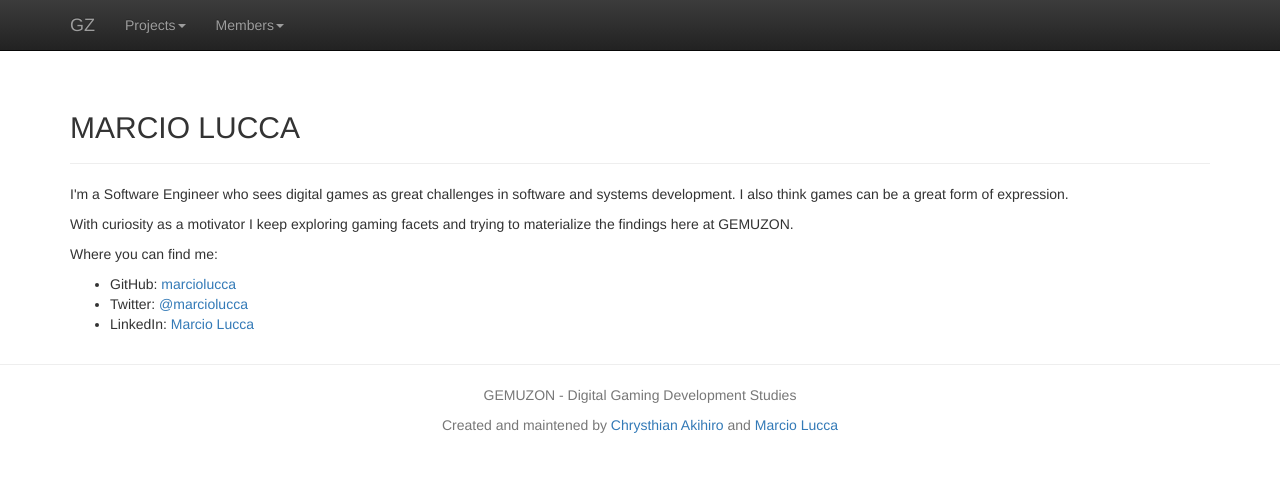
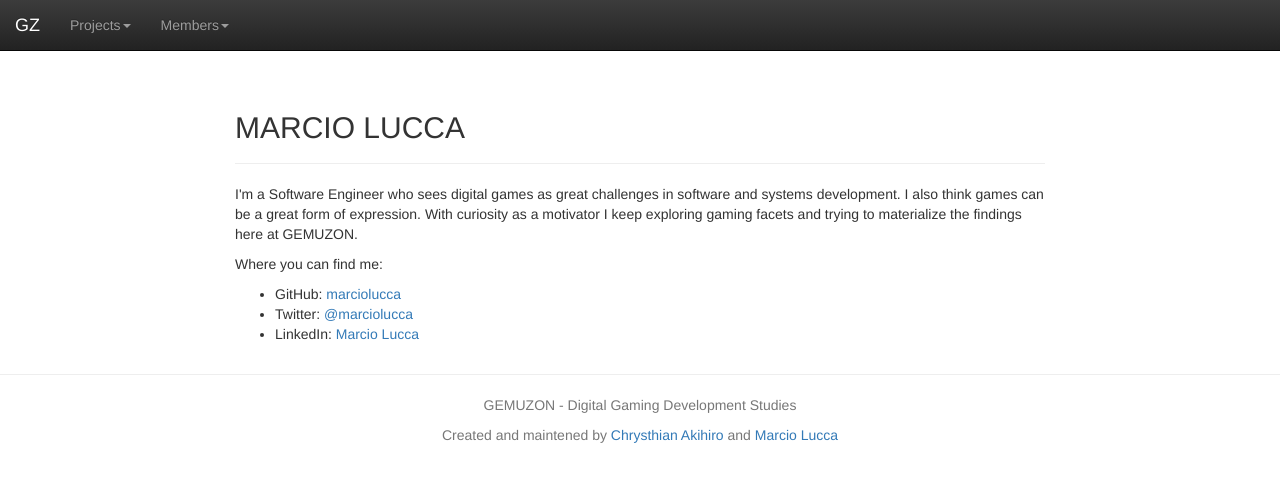
Before and after one commit to digihaus/digihaus.github.io, a plain HTML site: page marciolucca.html in a window 1280 px wide. Drawn offline with nearby package versions, Linux system fonts and the light colour scheme.

Commit message:
adjusting layout

```diff
--- a/chrysthian.html
+++ b/chrysthian.html
@@ -3,13 +3,14 @@
 <head>
   <link rel="stylesheet" href="https://maxcdn.bootstrapcdn.com/bootstrap/3.3.0/css/bootstrap.min.css">
   <link rel="stylesheet" href="https://maxcdn.bootstrapcdn.com/bootstrap/3.3.0/css/bootstrap-theme.min.css">
+  <link rel="stylesheet" href="styles.css">
   <meta name="viewport" content="width=device-width, initial-scale=1">
   <title>Chrysthian GEMUZON</title>
 </head>
 <body role="document">
   <header>
     <nav class="navbar navbar-static-top navbar-inverse" role="navigation">
-      <div class="container">
+      <div class="container-fluid">
         <!-- Brand and toggle get grouped for better mobile display -->
         <div class="navbar-header">
           <button type="button" class="navbar-toggle collapsed" data-toggle="collapse" data-target="#bs-example-navbar-collapse-1">
@@ -79,7 +80,7 @@
     </nav>
   </header>
 
-  <div class="container">
+  <div class="container content">
     <div class="page-header">
   <h2>CHRYSTHIAN AKIHIRO</h2>
   <img src="images/feed.png">
--- a/marciolucca.html
+++ b/marciolucca.html
@@ -3,13 +3,14 @@
 <head>
   <link rel="stylesheet" href="https://maxcdn.bootstrapcdn.com/bootstrap/3.3.0/css/bootstrap.min.css">
   <link rel="stylesheet" href="https://maxcdn.bootstrapcdn.com/bootstrap/3.3.0/css/bootstrap-theme.min.css">
+  <link rel="stylesheet" href="styles.css">
   <meta name="viewport" content="width=device-width, initial-scale=1">
   <title>Marcio Lucca GEMUZON</title>
 </head>
 <body role="document">
   <header>
     <nav class="navbar navbar-static-top navbar-inverse" role="navigation">
-      <div class="container">
+      <div class="container-fluid">
         <!-- Brand and toggle get grouped for better mobile display -->
         <div class="navbar-header">
           <button type="button" class="navbar-toggle collapsed" data-toggle="collapse" data-target="#bs-example-navbar-collapse-1">
@@ -79,7 +80,7 @@
     </nav>
   </header>
 
-  <div class="container">
+  <div class="container content">
     <div class="page-header">
   <h2>MARCIO LUCCA</h2>
 </div>
@@ -87,9 +88,6 @@
 <p>
   I'm a Software Engineer who sees digital games as great challenges in software and systems development.
   I also think games can be a great form of expression.
-</p>
-
-<p>
   With curiosity as a motivator I keep exploring gaming facets and trying to materialize the findings here at GEMUZON.
 </p>
 
--- /dev/null
+++ b/styles.css
@@ -0,0 +1,5 @@
+@media (min-width: 1200px) {
+  .container.content {
+    width: 840px;
+  }
+}
```
Also changed, not shown: index.html (+3 -2 lines), src/pages/marciolucca.dot.html (+0 -3 lines), src/templates/default.dot.html (+3 -2 lines).
